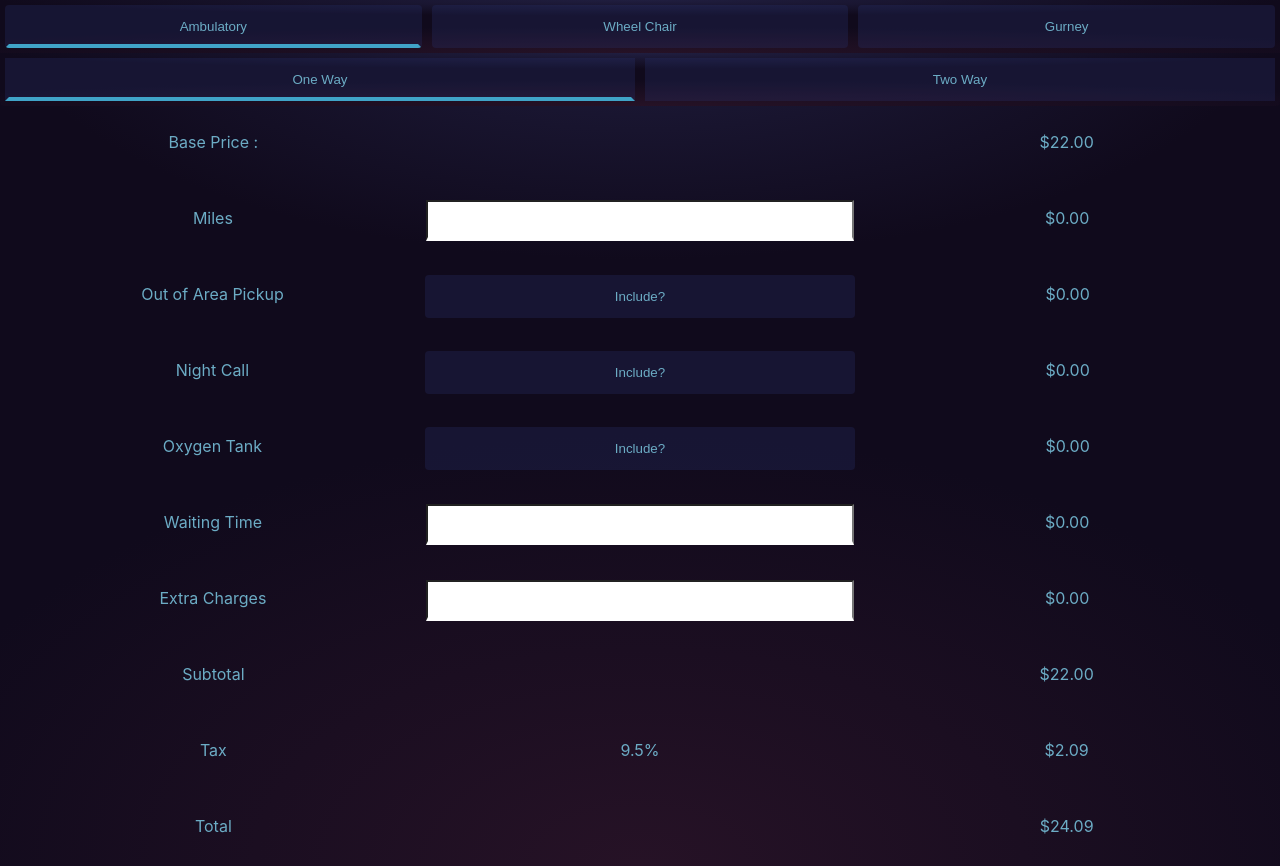
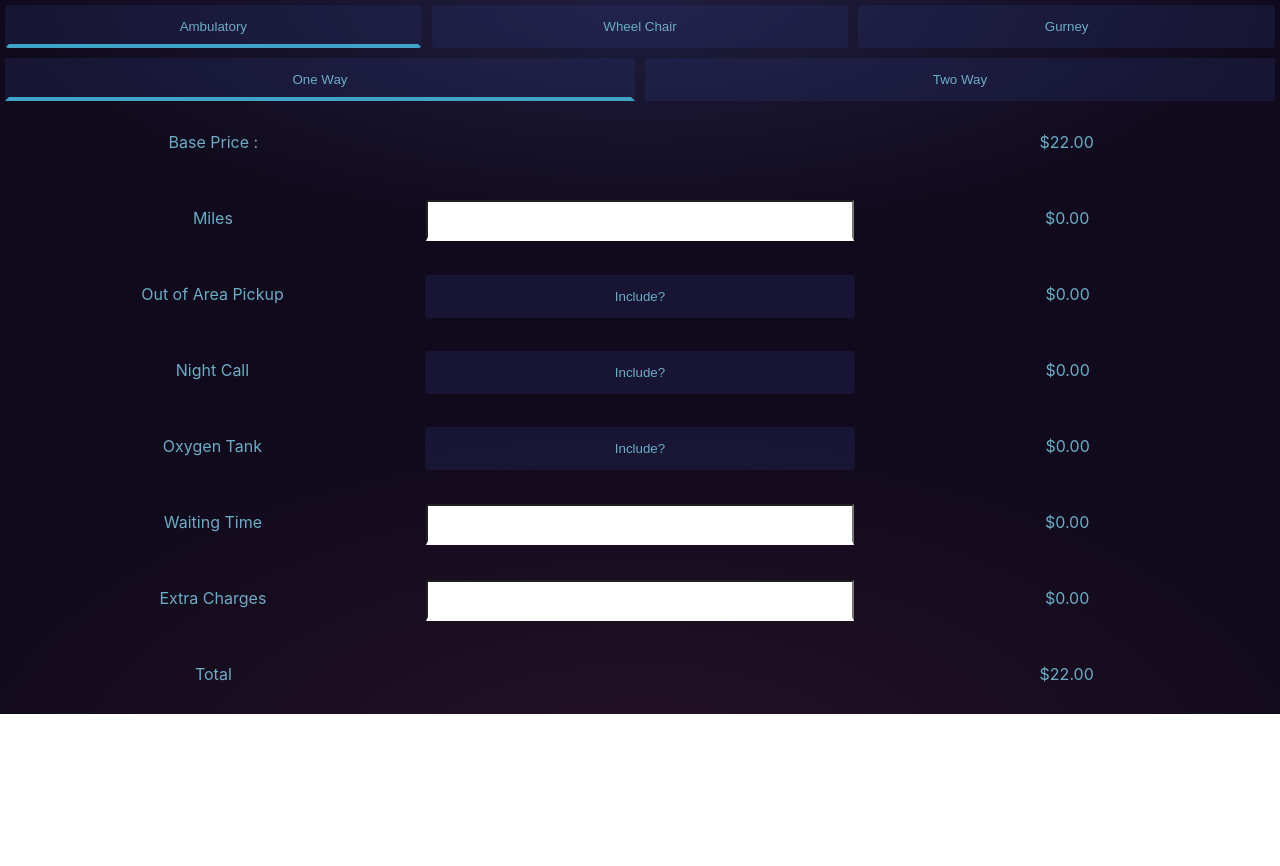
Before and after one commit to JoshuaManto/inspire-calculator, a React (Create React App) app: page / in a window 1280 px wide. After the commit the page ends 800 px from the top, so only its background shows below. Built offline with nearby package versions, Linux system fonts and the light colour scheme.

Commit message:
Removed tax and subtotal areas since they became unneccesary to the calculator.

```diff
--- a/src/component/PriceArea/PriceArea.js
+++ b/src/component/PriceArea/PriceArea.js
@@ -80,11 +80,13 @@ class PriceArea extends Component {
 
     let ePrice = this.state.extraCharges * 1;
 
-    let subtotal = bPrice + mPrice + pPrice + nPrice + oPrice + wPrice + ePrice;
+    let totalPrice =
+      bPrice + mPrice + pPrice + nPrice + oPrice + wPrice + ePrice;
 
-    let withTax = Math.round(subtotal * 0.095 * 100) / 100;
+    // let withTax = Math.round(subtotal * 0.095 * 100) / 100;
 
-    let totalPrice = subtotal + withTax;
+    // let totalPrice = subtotal + withTax;
+    // let totalPrice = subtotal;
 
     // console.log(bPrice);
     // console.log(mPrice);
@@ -173,18 +175,18 @@ class PriceArea extends Component {
         </div>
 
         {/* Subtotal */}
-        <div className={styles.PriceArea}>
+        {/* <div className={styles.PriceArea}>
           <p>Subtotal</p>
           <p />
           <p>${subtotal.toFixed(2)}</p>
-        </div>
+        </div> */}
 
         {/* Tax */}
-        <div className={styles.PriceArea}>
+        {/* <div className={styles.PriceArea}>
           <p>Tax</p>
           <p>9.5%</p>
           <p>${withTax.toFixed(2)}</p>
-        </div>
+        </div> */}
 
         {/* Total */}
         <div className={styles.PriceArea}>
--- a/src/container/Calculator.module.css
+++ b/src/container/Calculator.module.css
@@ -4,7 +4,7 @@
   justify-content: center;
   width: auto;
   margin: auto;
-
+  height: auto;
   background: #3a285e;
   background-image: radial-gradient(
       50% 30% ellipse at center top,
@@ -15,3 +15,9 @@
   background-attachment: fixed;
   color: #6cacc5;
 }
+
+.Calculator footer {
+  display: block;
+  justify-content: center;
+  text-align: center;
+}
```
Also changed, not shown: src/container/Calculator.js (+9 -0 lines).
